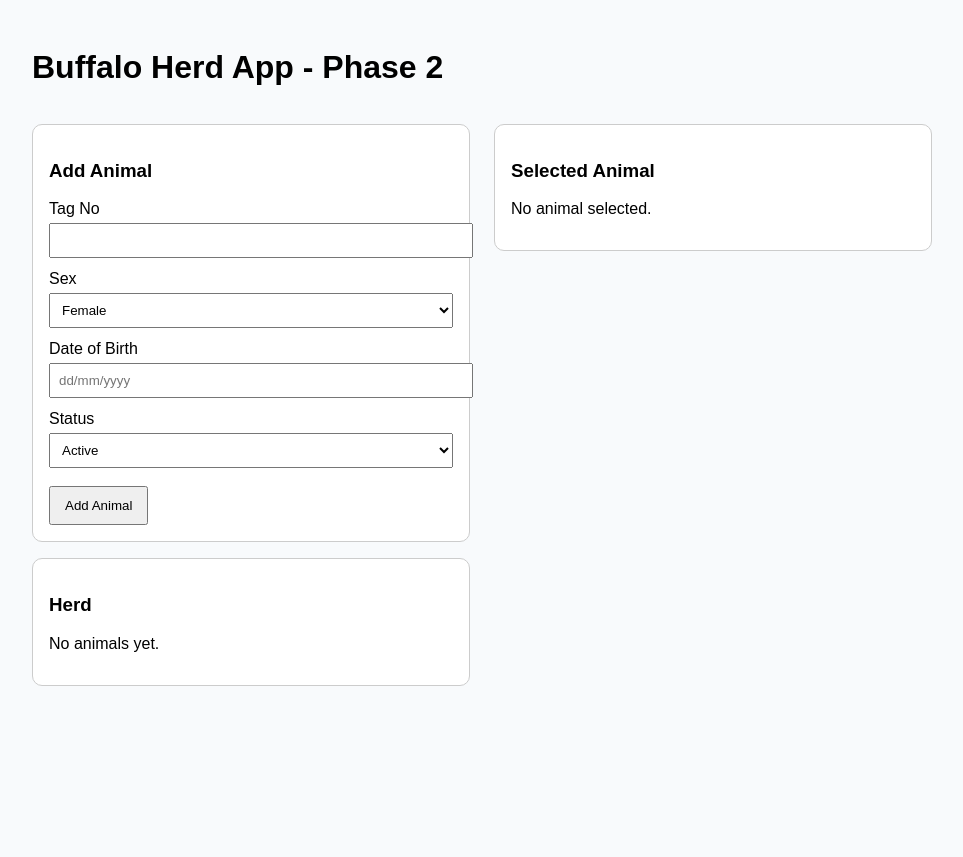
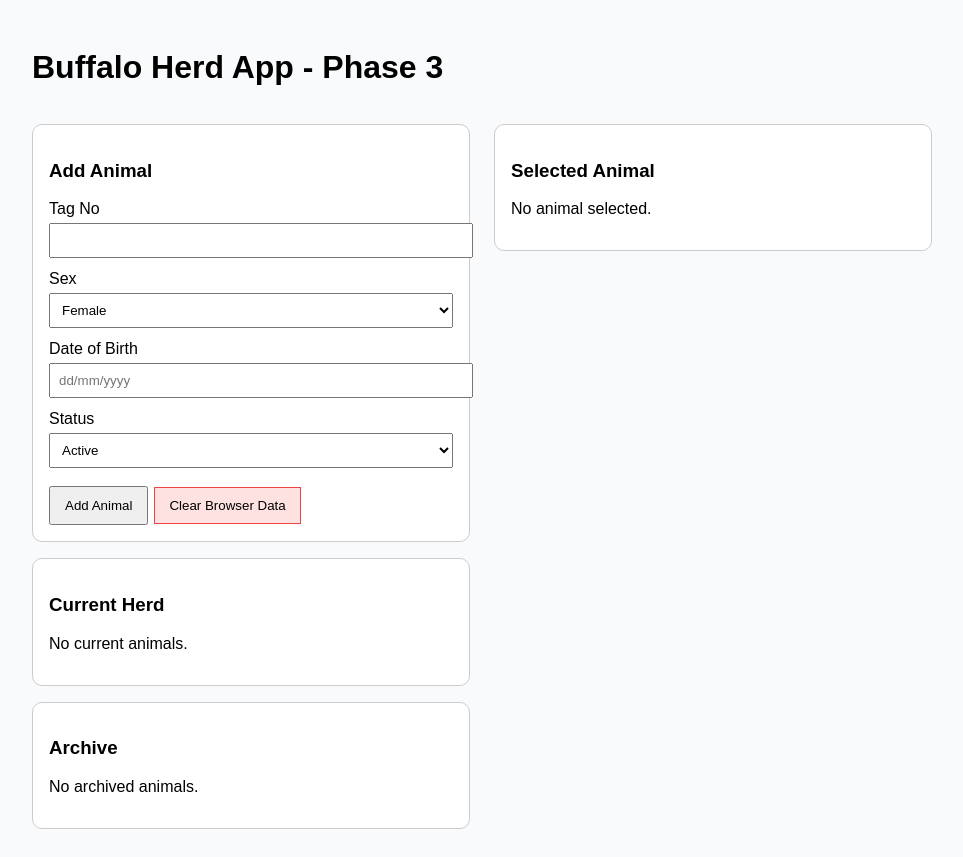
Before and after one commit to mhjanivri-coder/CIRB-data-app, a React (Vite) app: page / in a window 1280 px wide. Shown: the whole page, without its empty margins (158-1121 px from the left). Before the commit the page ends 800 px from the top, so only its background shows below. Built offline with nearby package versions, Linux system fonts and the light colour scheme.

Commit message:
Add files via upload

```diff
--- a/package.json
+++ b/package.json
@@ -1,6 +1,6 @@
 {
   "name": "buffalo-herd-app",
-  "version": "1.1.0",
+  "version": "1.2.0",
   "private": true,
   "scripts": {
     "dev": "vite",
--- a/src/App.jsx
+++ b/src/App.jsx
@@ -1,12 +1,14 @@
 import { useEffect, useMemo, useState } from "react";
 
-const STORAGE_KEY = "buffalo_phase2_clean";
+const STORAGE_KEY = "buffalo_phase3_clean";
 
 const EMPTY = {
   tag: "",
   sex: "Female",
   dob: "",
   status: "Active",
+  exitDate: "",
+  exitReason: "",
 };
 
 function loadAnimals() {
@@ -16,6 +18,10 @@ function loadAnimals() {
   } catch {
     return [];
   }
+}
+
+function isArchived(animal) {
+  return animal.status === "Dead" || animal.status === "Culled";
 }
 
 export default function App(){
@@ -35,14 +41,17 @@ export default function App(){
     [animals, selectedId]
   );
 
+  const currentAnimals = animals.filter(a => !isArchived(a));
+  const archivedAnimals = animals.filter(a => isArchived(a));
+
   function addAnimal(){
     if(!form.tag.trim()) {
       setMsg("Tag No is required.");
       return;
     }
-    const next = [...animals, {id:Date.now(), ...form}];
-    setAnimals(next);
-    setSelectedId(next[next.length - 1].id);
+    const nextAnimal = {id:Date.now(), ...form};
+    setAnimals([...animals, nextAnimal]);
+    setSelectedId(nextAnimal.id);
     setForm({ ...EMPTY });
     setMsg("Animal added.");
   }
@@ -54,6 +63,8 @@ export default function App(){
       sex: animal.sex || "Female",
       dob: animal.dob || "",
       status: animal.status || "Active",
+      exitDate: animal.exitDate || "",
+      exitReason: animal.exitReason || "",
     });
     setEditing(true);
     setMsg("");
@@ -69,9 +80,30 @@ export default function App(){
     setMsg("Animal updated.");
   }
 
+  function deleteAnimal() {
+    if (!selected) return;
+    const ok = window.confirm(`Delete animal ${selected.tag}?`);
+    if (!ok) return;
+    setAnimals(animals.filter(a => a.id !== selected.id));
+    setSelectedId(null);
+    setEditing(false);
+    setMsg("Animal deleted.");
+  }
+
+  function clearData() {
+    const ok = window.confirm("Clear all browser-saved data?");
+    if (!ok) return;
+    setAnimals([]);
+    setSelectedId(null);
+    setEditing(false);
+    setForm({ ...EMPTY });
+    setEditForm({ ...EMPTY });
+    setMsg("All browser data cleared.");
+  }
+
   return(
     <div className="container">
-      <h1>Buffalo Herd App - Phase 2</h1>
+      <h1>Buffalo Herd App - Phase 3</h1>
 
       {msg && <div className="msg">{msg}</div>}
 
@@ -111,13 +143,40 @@ export default function App(){
               <option>Culled</option>
             </select>
 
+            {(form.status === "Dead" || form.status === "Culled") && (
+              <>
+                <label>Exit Date</label>
+                <input
+                  placeholder="dd/mm/yyyy"
+                  value={form.exitDate}
+                  onChange={e=>setForm({...form,exitDate:e.target.value})}
+                />
+                <label>Exit Reason</label>
+                <input
+                  value={form.exitReason}
+                  onChange={e=>setForm({...form,exitReason:e.target.value})}
+                />
+              </>
+            )}
+
             <button onClick={addAnimal}>Add Animal</button>
+            <button className="danger" onClick={clearData}>Clear Browser Data</button>
           </div>
 
           <div className="card">
-            <h3>Herd</h3>
-            {animals.length === 0 && <p>No animals yet.</p>}
-            {animals.map(a=>(
+            <h3>Current Herd</h3>
+            {currentAnimals.length === 0 && <p>No current animals.</p>}
+            {currentAnimals.map(a=>(
+              <button className="listbtn" key={a.id} onClick={()=>setSelectedId(a.id)}>
+                {a.tag} ({a.sex}) - {a.status}
+              </button>
+            ))}
+          </div>
+
+          <div className="card">
+            <h3>Archive</h3>
+            {archivedAnimals.length === 0 && <p>No archived animals.</p>}
+            {archivedAnimals.map(a=>(
               <button className="listbtn" key={a.id} onClick={()=>setSelectedId(a.id)}>
                 {a.tag} ({a.sex}) - {a.status}
               </button>
@@ -135,6 +194,12 @@ export default function App(){
                 <p><b>Sex:</b> {selected.sex}</p>
                 <p><b>DOB:</b> {selected.dob || "-"}</p>
                 <p><b>Status:</b> {selected.status || "Active"}</p>
+                {(selected.status === "Dead" || selected.status === "Culled") && (
+                  <>
+                    <p><b>Exit Date:</b> {selected.exitDate || "-"}</p>
+                    <p><b>Exit Reason:</b> {selected.exitReason || "-"}</p>
+                  </>
+                )}
                 <button onClick={() => openEdit(selected)}>Edit Animal</button>
               </>
             )}
@@ -175,7 +240,24 @@ export default function App(){
                 <option>Culled</option>
               </select>
 
+              {(editForm.status === "Dead" || editForm.status === "Culled") && (
+                <>
+                  <label>Exit Date</label>
+                  <input
+                    placeholder="dd/mm/yyyy"
+                    value={editForm.exitDate}
+                    onChange={e=>setEditForm({...editForm,exitDate:e.target.value})}
+                  />
+                  <label>Exit Reason</label>
+                  <input
+                    value={editForm.exitReason}
+                    onChange={e=>setEditForm({...editForm,exitReason:e.target.value})}
+                  />
+                </>
+              )}
+
               <button onClick={saveEdit}>Save Changes</button>
+              <button className="danger" onClick={deleteAnimal}>Delete Animal</button>
               <button onClick={() => setEditing(false)}>Cancel</button>
             </div>
           )}
--- a/src/styles.css
+++ b/src/styles.css
@@ -7,4 +7,5 @@ input, select { width:100%; padding:8px; margin:5px 0 12px 0; }
 .grid { display:grid; grid-template-columns: 1fr 1fr; gap: 24px; }
 .msg { background:#ecfdf5; border:1px solid #86efac; padding:10px; border-radius:8px; margin-top:12px; }
 .listbtn { display:block; width:100%; text-align:left; }
+.danger { background:#fee2e2; border:1px solid #ef4444; }
 @media (max-width: 700px) { .grid { grid-template-columns: 1fr; } }
```
